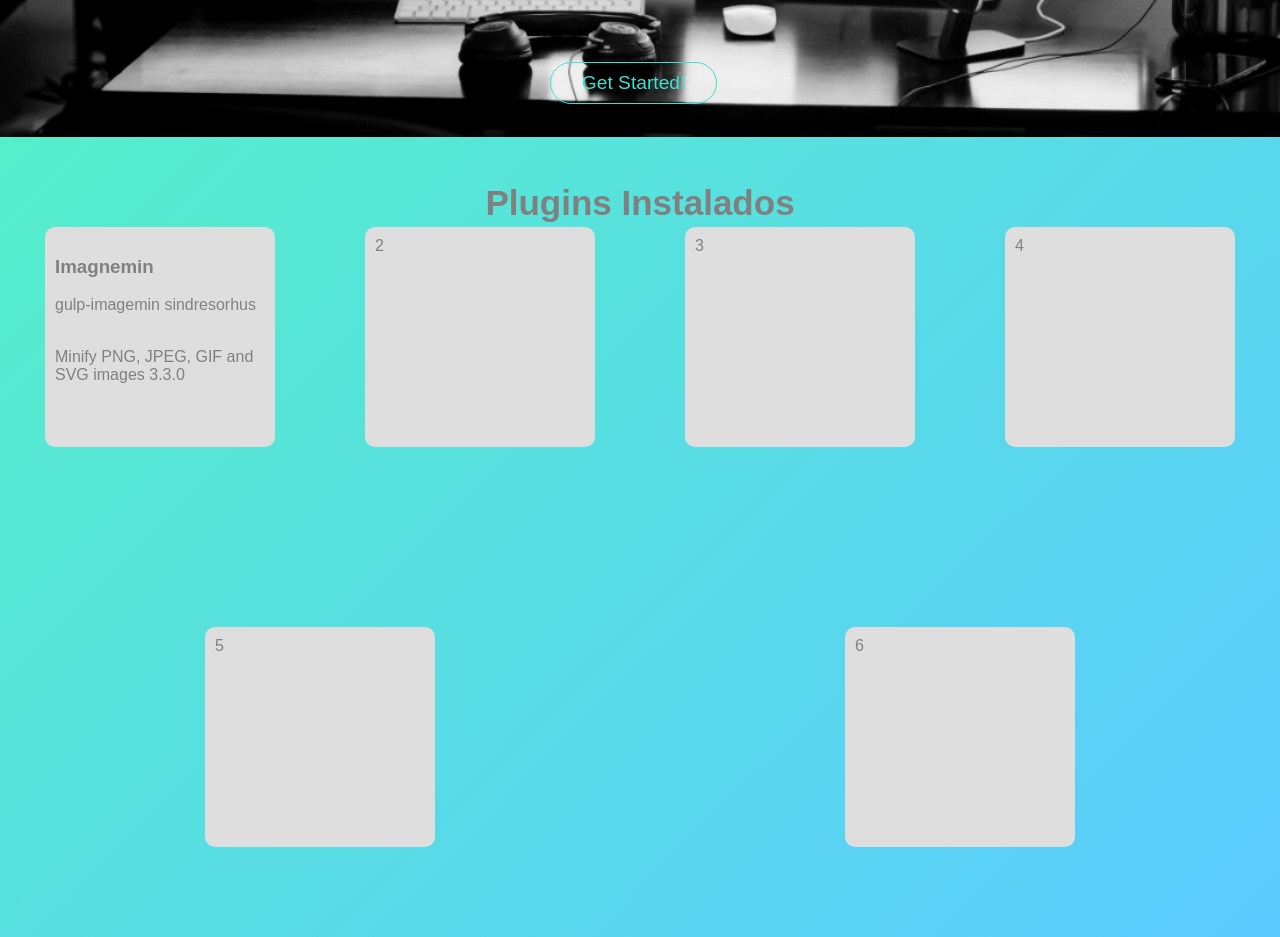
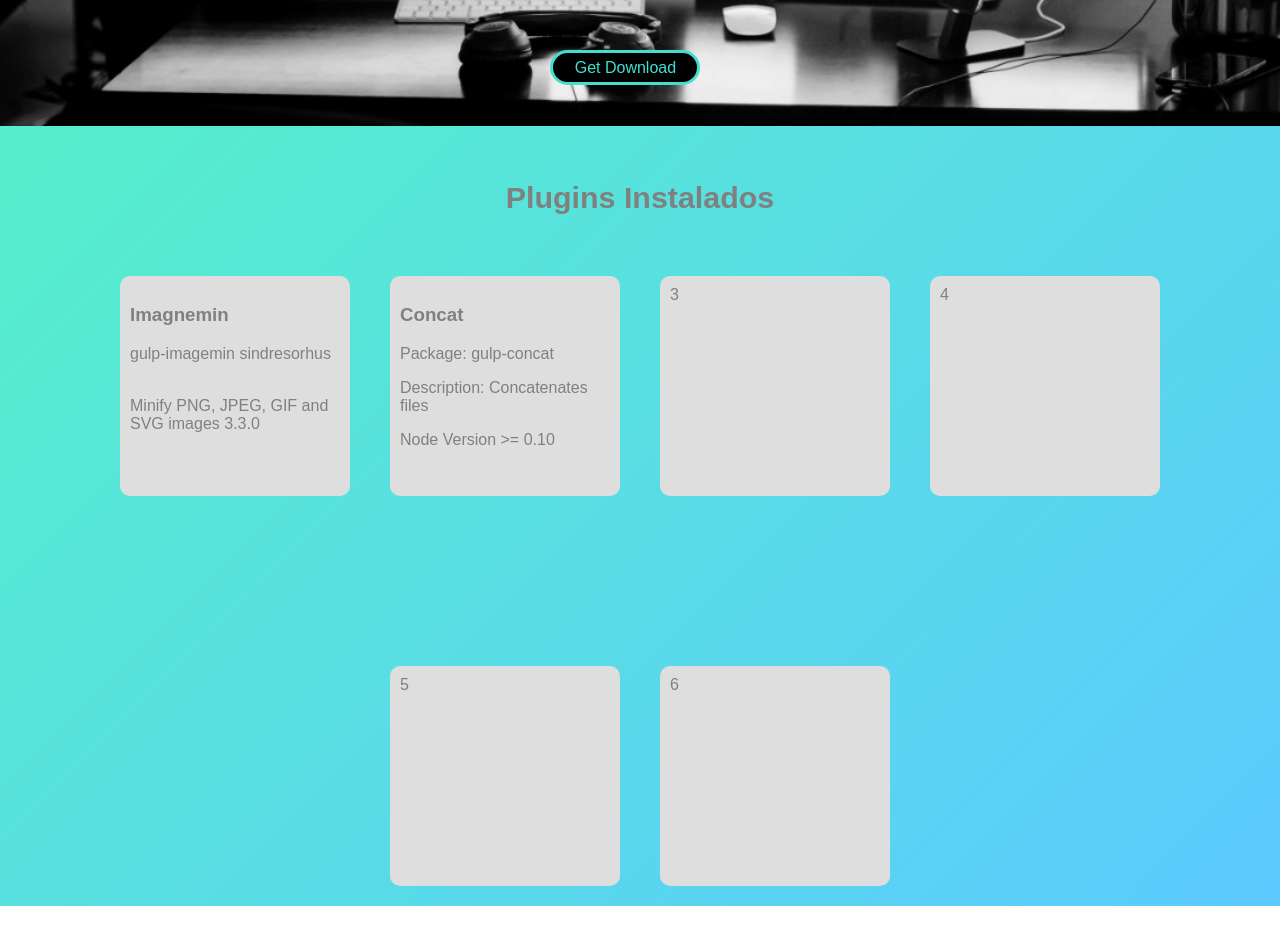
Before and after one commit to MarioRodeghiero/page-boiler-plate, a website: page src/index.html in a window 1280 px wide. Shown: the part 460-1397 px from the top of the page. After the commit the page ends 1366 px from the top, so only its background shows below. Drawn offline with Linux system fonts and the light colour scheme.

Commit message:
atualizado btn

```diff
--- a/src/index.html
+++ b/src/index.html
@@ -21,20 +21,17 @@
 
     <header>
 
-        <div class="container">
-            <!-- <img src="img/resize_dev.jpg" alt="Photo by Farzad Nazifi on Unsplash"> -->
-            <button id="btn-start" type="">Get Started!</button>
+        <div class="btn-container">
+
+            <span class="btn-spam"><button id="btn-start" type="">Get Download</button></span>
         </div>
 
     </header>
 
-
     <h1>Plugins Instalados</h1>
     <div class="flex-container">
 
-
-
-        <a href="">
+        <a href="https://www.npmjs.com/package/gulp-imagemin/">
             <div class="item item1">
                 <h3>Imagnemin</h3>
                 <p>gulp-imagemin sindresorhus<br></p>
@@ -44,11 +41,19 @@
         </a>
 
 
-        <div class="item item2"> 2 </div>
-        <div class="item item3"> 3 </div>
-        <div class="item item4"> 4 </div>
-        <div class="item item5"> 5 </div>
-        <div class="item item6"> 6 </div>
+
+        <a href="https://www.npmjs.com/package/gulp-concat/">
+            <div class="item item2">
+                  <h3>Concat</h3>
+               <p>Package:	gulp-concat
+                <p>Description: Concatenates files</p>
+Node Version 	>= 0.10
+                </p>
+            </div></a>
+        <a href=""><div class="item item3"> 3 </div></a>
+        <a href=""><div class="item item4"> 4 </div></a>
+        <a href=""><div class="item item5"> 5 </div></a>
+        <a href=""><div class="item item6"> 6 </div></a>
     </div>
 
     <!-- build:js js/index.min.js -->
--- a/src/sass/components/button.scss
+++ b/src/sass/components/button.scss
@@ -1,17 +1,17 @@
-.container   {
+.btn-container   {
     button{
-    background: transparent;
-    border: 1px solid turquoise;
+    background: black ;
+    border: 3px solid turquoise;
     border-radius: 40px;
     color: turquoise;
     float: right;
-    font-size: 1.5vw;
-    height: 7%;
+    font-size: 1.0em;
+    height: 35px;
     left:43%;
     position:absolute;
     text-decoration: none;
-    top:87%;
-    width: 13%;
+    top:85%;
+    width: 150px;
     z-index:1;
     }
 }
--- a/src/sass/components/flexbox.scss
+++ b/src/sass/components/flexbox.scss
@@ -1,9 +1,9 @@
-$break-small:400px;
-$break-large:800px;
+$break-small:450px;
+
 .flex-container {
     background: linear-gradient(135deg, rgba(85, 239, 203, 1) 0%, rgba(30, 87, 153, 1) 0%, rgba(85, 239, 203, 1) 0%, rgba(91, 202, 255, 1) 100%);
     top: 510px;
-    height: 100vh;
+    height: 100%;
     width: 100%;
     display: flex;
     flex-direction: row;
--- a/src/sass/layout/header.scss
+++ b/src/sass/layout/header.scss
@@ -1,11 +1,10 @@
 $break-small:450px;
-$break-large:800px;
 
 // body {
 //     background: linear-gradient(135deg, rgba(85, 239, 203, 1) 0%, rgba(30, 87, 153, 1) 0%, rgba(85, 239, 203, 1) 0%, rgba(91, 202, 255, 1) 100%);
 // }
 
-.container {
+.btn-container {
     top: 0;
     width: 100%;
     height: 600px;
```
Also changed, not shown: src/css/button.css, src/css/flexbox.css, src/css/header.css.
